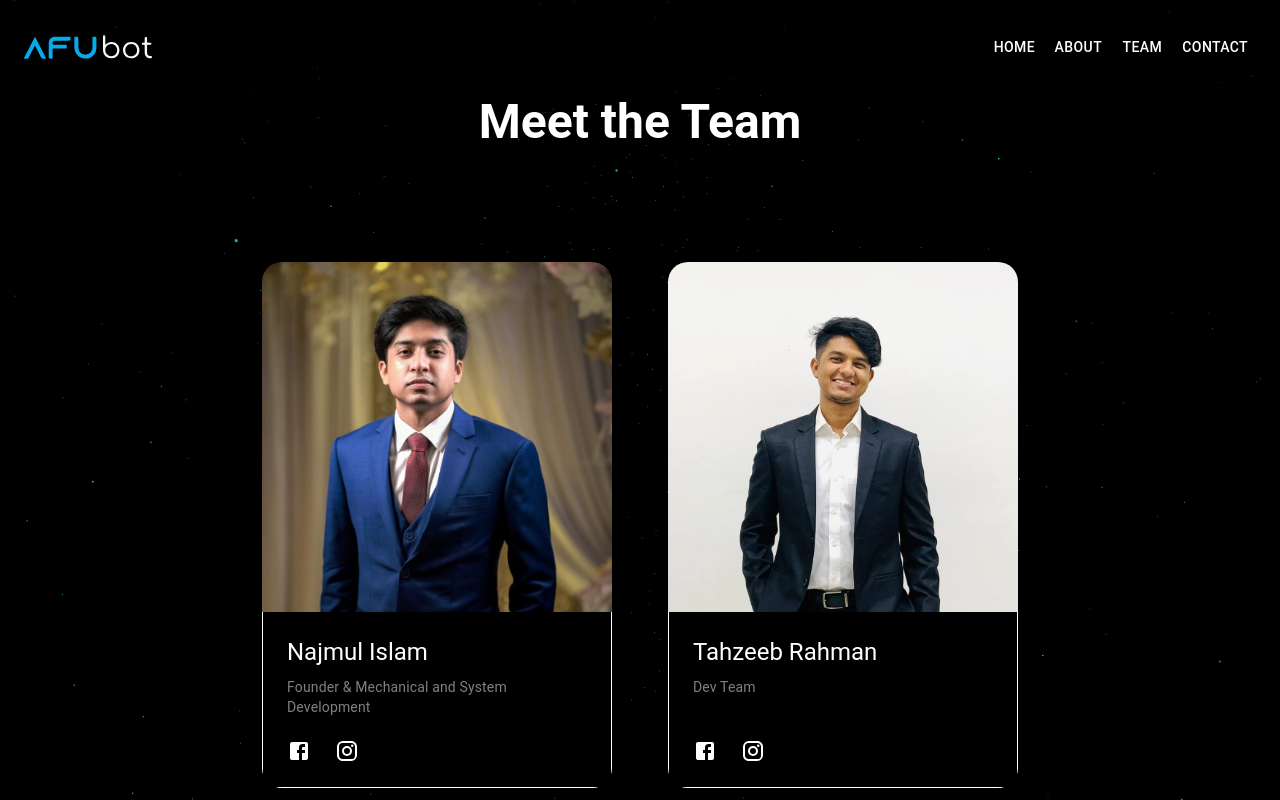
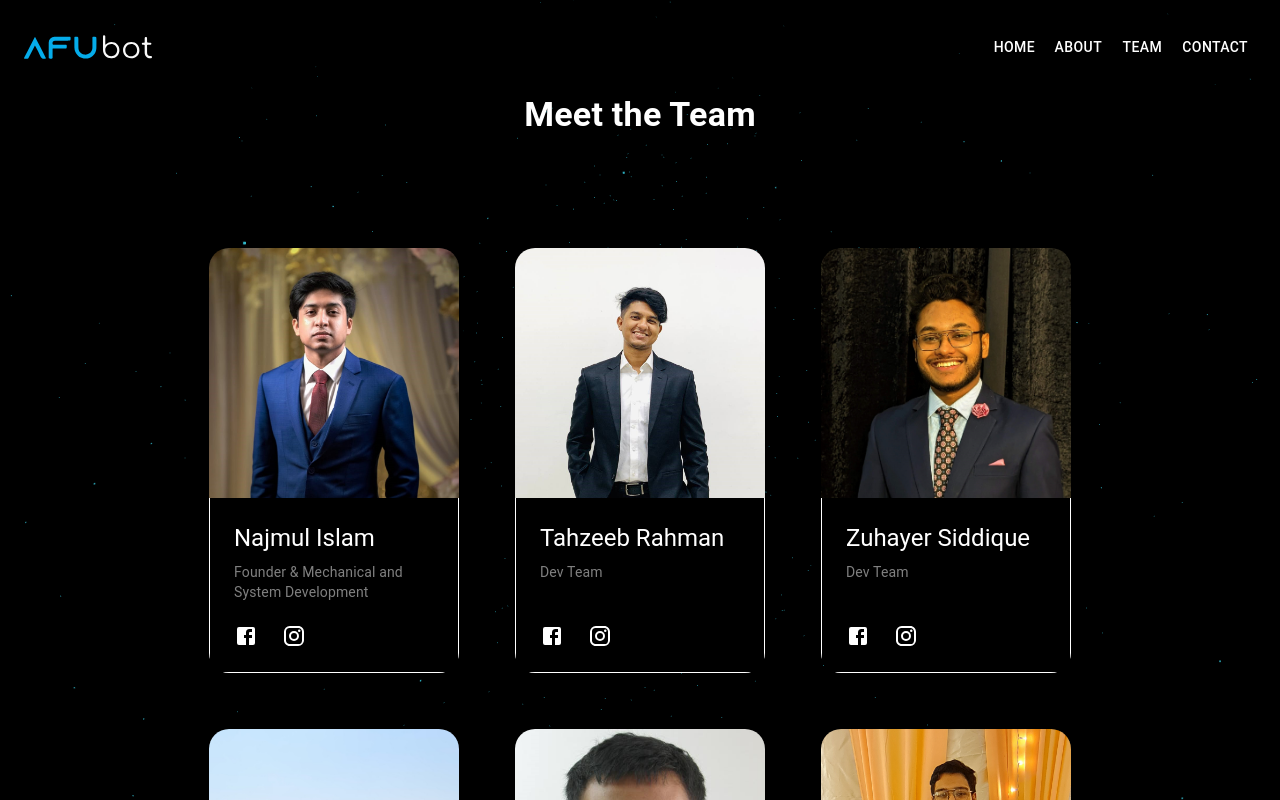
Before and after one commit to AFUbot/afulanding-next, a Next.js app: page /team in a window 1280 px wide. Shown: the top 800 px of the page. Built offline with nearby package versions, Linux system fonts and the light colour scheme.

Commit message:
Added animations

```diff
--- a/app/globals.css
+++ b/app/globals.css
@@ -2,6 +2,7 @@
   box-sizing: border-box;
   padding: 0;
   margin: 0;
+  zoom: 100%;
 }
 
 html,
--- a/app/layout.js
+++ b/app/layout.js
@@ -17,6 +17,7 @@ export default function RootLayout({ children }) {
       <body className={inter.className}>
         <div>
           <Navbar></Navbar>
+
           {children}
           <StarsCanvas></StarsCanvas>
           <Footer></Footer>
--- /dev/null
+++ b/app/pageWrapper.js
@@ -0,0 +1,22 @@
+"use client";
+import { motion, AnimatePresence } from "framer-motion";
+import React from "react";
+
+const PageWrapper = ({ children }) => {
+  return (
+    <div>
+      <AnimatePresence>
+        <motion.div
+          initial={{ opacity: 0, x: 15 }}
+          animate={{ opacity: 1, x: 0 }}
+          exit={{ opacity: 0, x: 15 }}
+          transiton={{ duration: 2.5 }}
+        >
+          {children}
+        </motion.div>
+      </AnimatePresence>
+    </div>
+  );
+};
+
+export default PageWrapper;
--- a/app/team/page.js
+++ b/app/team/page.js
@@ -2,11 +2,13 @@ import TeamMember from "../../components/TeamMember/TeamMember";
 import React from "react";
 import teamData from "./teamData";
 import { Box, Grid, Typography } from "@mui/material";
+import PageWrapper from "../pageWrapper";
 
 const Team = () => {
   return (
     <Box>
-      <Typography variant="h3" fontWeight="bold" align="center">
+      <PageWrapper>
+        <Typography variant="h4" fontWeight="bold" align="center">
           Meet the Team
         </Typography>
         <Grid
@@ -25,6 +27,7 @@ const Team = () => {
             </Grid>
           ))}
         </Grid>
+      </PageWrapper>
     </Box>
   );
 };
--- a/app/team/teamData.js
+++ b/app/team/teamData.js
@@ -13,7 +13,7 @@ const teamData = () => {
     {
       name: "Zuhayer Siddique",
       designation: "Dev Team",
-            imgUrl: "",
+      imgUrl: "./team/Zuhayer.jpg",
     },
     {
       name: "Malik Araf",
--- a/components/AFUcards/CardItem.jsx
+++ b/components/AFUcards/CardItem.jsx
@@ -5,10 +5,10 @@ import { Card, CardContent, Typography, Box } from "@mui/material";
 import { Tilt } from "react-tilt";
 
 const defaultOptions = {
-  reverse: false, // reverse the tilt direction
+  reverse: true, // reverse the tilt direction
   max: 35, // max tilt rotation (degrees)
   perspective: 1000, // Transform perspective, the lower the more extreme the tilt gets.
-  scale: 1.1, // 2 = 200%, 1.5 = 150%, etc..
+  scale: 1, // 2 = 200%, 1.5 = 150%, etc..
   speed: 1000, // Speed of the enter/exit transition
   transition: true, // Set a transition on enter/exit.
   axis: null, // What axis should be disabled. Can be X or Y.
@@ -31,7 +31,7 @@ const CardItem = (props) => {
   };
 
   return (
-    <Tilt>
+    <Tilt options={defaultOptions}>
       <Card sx={cardStyle}>
         <CardContent sx={{ textAlign: "center" }}>
           {props.icon}
--- a/components/TeamMember/TeamMember.jsx
+++ b/components/TeamMember/TeamMember.jsx
@@ -16,13 +16,13 @@ const TeamMember = (props) => {
     <div>
       <Card
         sx={{
-          width: 350,
+          width: 250,
           background: "black",
           color: "white",
           borderRadius: 5,
         }}
       >
-        <CardMedia sx={{ height: 350 }} image={props.imgUrl} title="" />
+        <CardMedia sx={{ height: 250 }} image={props.imgUrl} title="" />
         <Box
           sx={{ padding: 1, border: 0.5, borderColor: "white", borderTop: 0 }}
         >
--- a/package.json
+++ b/package.json
@@ -15,6 +15,7 @@
     "@mui/material": "^5.14.8",
     "@react-three/drei": "^9.83.1",
     "@react-three/fiber": "^8.14.1",
+    "framer-motion": "^10.16.4",
     "maath": "^0.7.0",
     "next": "13.4.19",
     "react": "18.2.0",
```
Also changed, not shown: app/animeWrapper.js (added, +21 -0 lines), app/page.js (+8 -0 lines), public/team/Zuhayer.jpg (added), 1 other file (tests, documents, lock files or other folders). Lines whose indentation alone changed are shown as unchanged.
